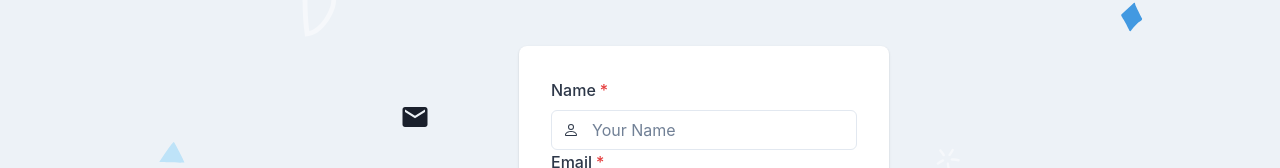
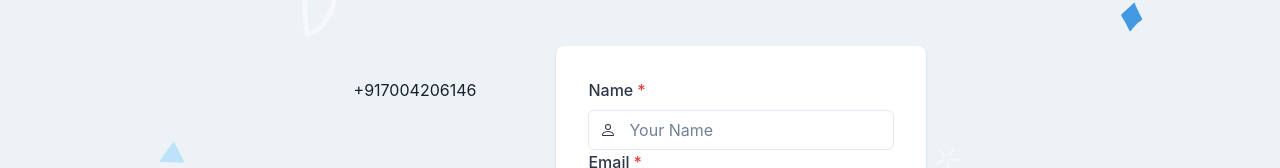
Before and after one commit to somya143/somya143.github.io, a React (Create React App) app: page / in a window 1280 px wide. Shown: the part 5112-5280 px from the top of the page. Built offline with nearby package versions, Linux system fonts and the light colour scheme.

Commit message:
contact num added

```diff
--- a/src/Components/Contact.jsx
+++ b/src/Components/Contact.jsx
@@ -17,6 +17,7 @@ import {
   useClipboard,
   useColorModeValue,
   VStack,
+  Text
 } from "@chakra-ui/react";
 import React, { useRef } from "react";
 import { BsGithub, BsLinkedin, BsPerson, BsTwitter } from "react-icons/bs";
@@ -99,6 +100,9 @@ export default function Contact() {
                 justify="space-around"
                 direction={{ base: "row", md: "column" }}
               >
+                <Text>
+                 +917004206146
+                </Text>
                 <Tooltip
                   label={hasCopied ? "Email Copied!" : "Copy Email"}
                   closeOnClick={false}
```
